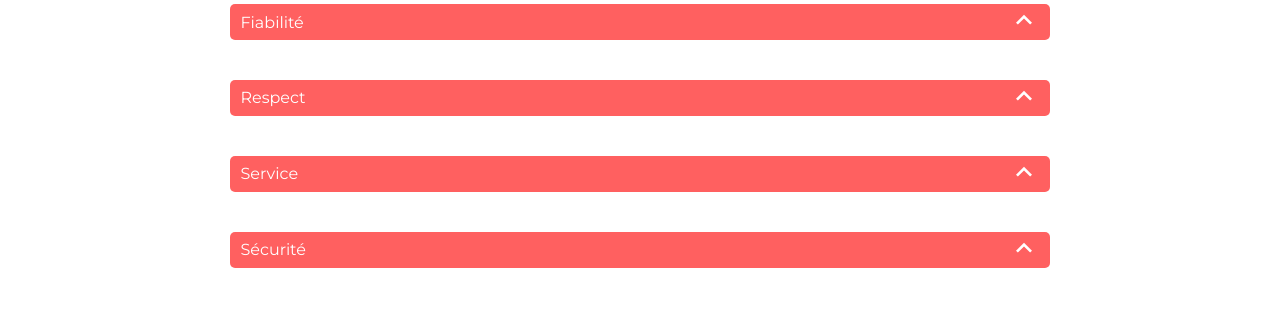
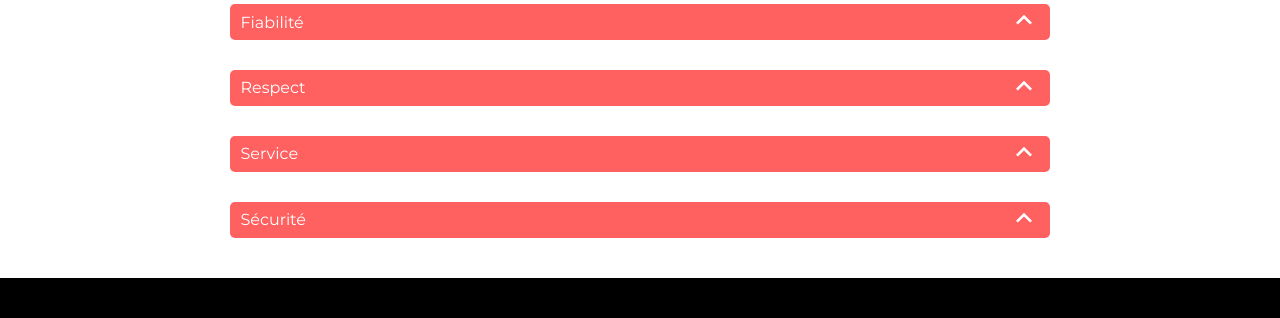
Before and after one commit to FabriceDevPro/Kasa, a React (Vite) app: page /APropos in a window 1280 px wide. Shown: the part 422-740 px from the top of the page. Built offline with nearby package versions, Linux system fonts and the light colour scheme.

Commit message:
modif scss

```diff
--- a/src/sass/components/_collapse.scss
+++ b/src/sass/components/_collapse.scss
@@ -11,7 +11,6 @@
 
 .collapsible {
   width: 100%;
-  margin-bottom: 10px;
 }
 
 .collapsible-header {
```
